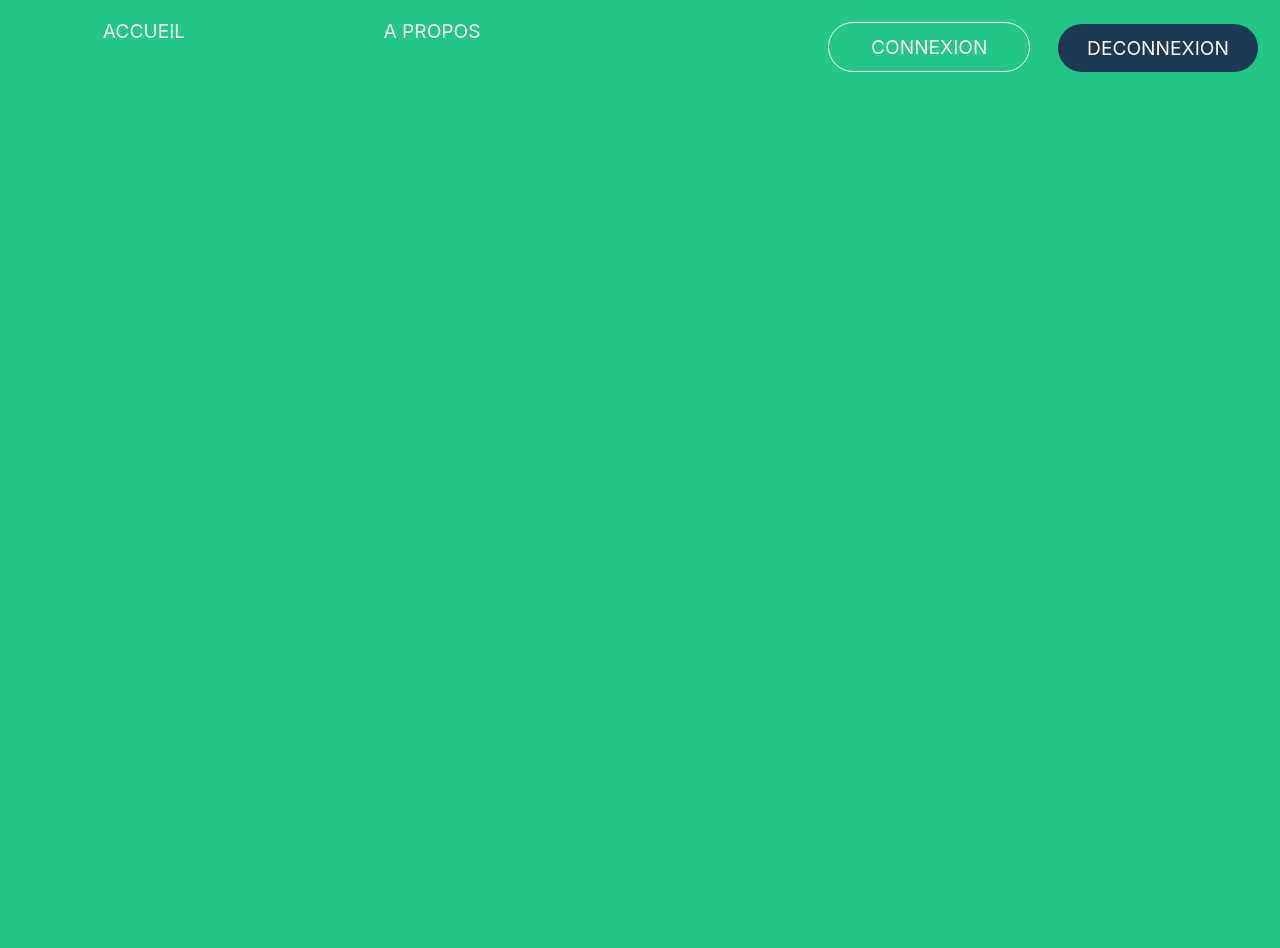
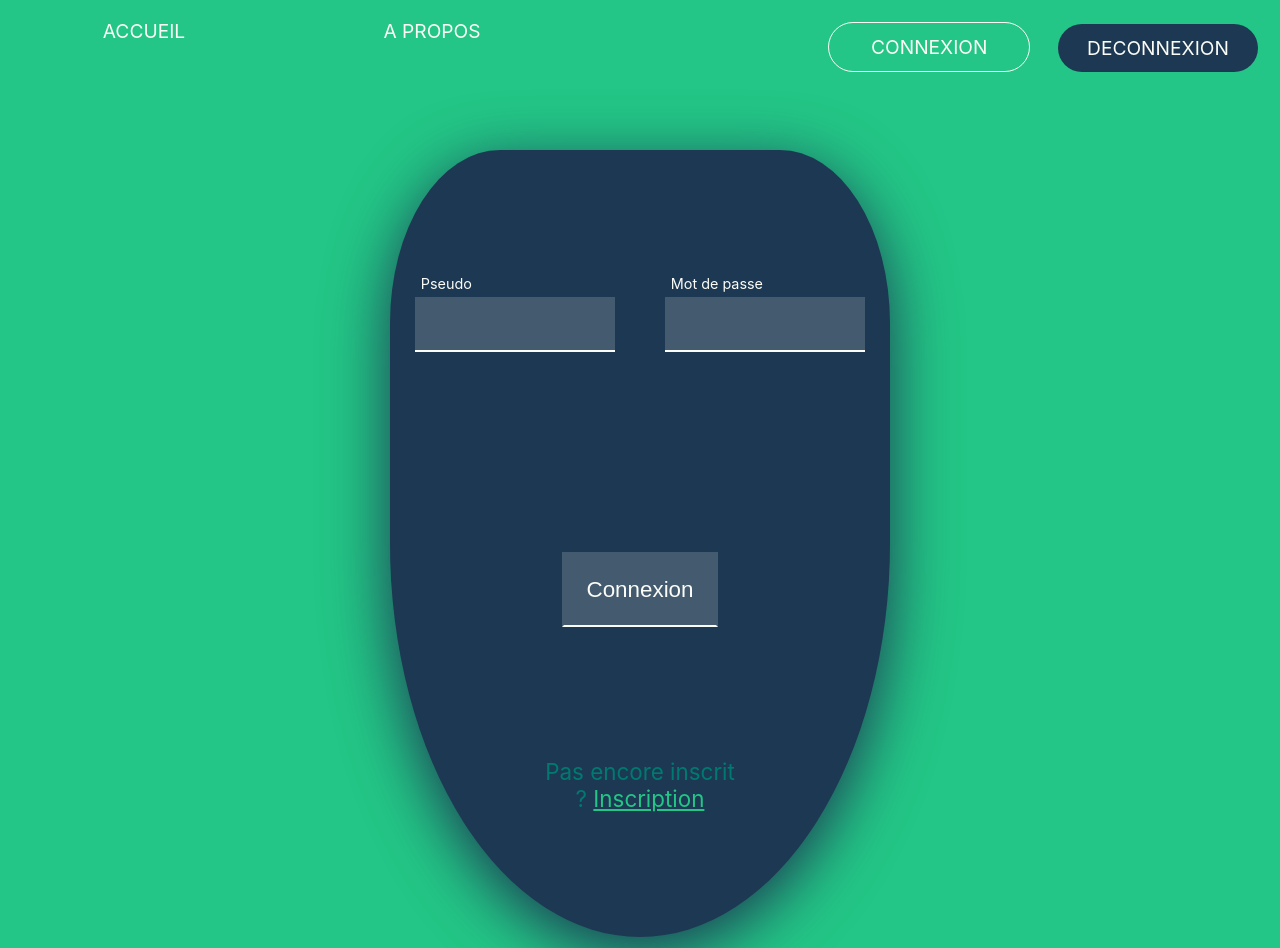
Before and after one commit to SnyDrive25/listecourses, a React (Create React App) app: page /connexion in a window 1280 px wide. Before the commit the page ends 800 px from the top, so only its background shows below. Built offline with nearby package versions, Linux system fonts and the light colour scheme.

Commit message:
connexion

```diff
--- a/package.json
+++ b/package.json
@@ -6,6 +6,7 @@
     "@testing-library/jest-dom": "^5.16.5",
     "@testing-library/react": "^13.4.0",
     "@testing-library/user-event": "^13.5.0",
+    "jquery": "^3.6.3",
     "react": "^18.2.0",
     "react-dom": "^18.2.0",
     "react-router-dom": "^6.8.0",
--- a/public/index.html
+++ b/public/index.html
@@ -9,6 +9,7 @@
   <meta name="description" content="Web site created using create-react-app" />
   <link rel="apple-touch-icon" href="%PUBLIC_URL%/logo192.png" />
   <link rel="manifest" href="%PUBLIC_URL%/manifest.json" />
+  <script src="https://ajax.googleapis.com/ajax/libs/jquery/3.6.1/jquery.min.js"></script>
   <title>Mes courses</title>
 </head>
 
--- a/src/components/navbar/Navbar.js
+++ b/src/components/navbar/Navbar.js
@@ -47,15 +47,15 @@ function Navbar() {
                 <span id="hamburger" onClick={() => biggerNav()}></span>
                 <span id="cross" onClick={() => biggerNav()}></span>
                 <p className="co">
-                    <a href="../login" id="login">Connexion</a>
-                    <a href="../disconnect" id="disconnect">Deconnexion</a>
+                    <a href="../connexion" id="login">Connexion</a>
+                    <a href="../deconnexion" id="disconnect">Deconnexion</a>
                 </p>
             </div>
             <div id="scrolled">
                 <a href="../" id="home">Accueil</a>
                 <a href="../about" id="about">A propos</a>
-                <a href="../login" id="login" className="notel">Connexion</a>
-                <a href="../disconnect" id="disconnect">Deconnexion</a>
+                <a href="../connexion" id="login" className="notel">Connexion</a>
+                <a href="../deconnexion" id="disconnect">Deconnexion</a>
             </div>
         </div>
     );
--- /dev/null
+++ b/src/pages/connexion/Connexion.css
@@ -0,0 +1,127 @@
+#connexion {
+    margin-top: 150px;
+    margin-left: auto;
+    margin-right: auto;
+    padding: 25px 0;
+    background-color: var(--dark);
+    border: none;
+    box-shadow: 0 1em 4em var(--dark);
+    height: 650px;
+    max-height: 90vh;
+    min-height: fit-content;
+    width: 95vw;
+    max-width: 500px;
+    filter: hue-rotate(0deg);
+    border-radius: 44% 44% 100% 100%;
+    transition: all.2s;
+}
+
+
+@media only screen and (min-width: 700px) {
+
+    #connexion {
+        animation: flow 4s infinite;
+        animation-timing-function: ease;
+    }
+
+    @keyframes flow {
+        0% {
+            box-shadow: 0 1em 4em var(--dark);
+            transform: translateY(0em);
+            filter: hue-rotate(0deg);
+        }
+
+        50% {
+            box-shadow: 0 .3em 1.2em var(--dark);
+            transform: translateY(.7em);
+            filter: hue-rotate(17deg);
+        }
+
+        100% {
+            box-shadow: 0 1em 4em var(--dark);
+            transform: translateY(0em);
+            filter: hue-rotate(0deg);
+        }
+    }
+
+}
+
+#connexion div {
+    display: flex;
+    flex-wrap: wrap;
+}
+
+#connexion p {
+    margin: 100px auto;
+    width: 40%;
+    min-width: 150px;
+    position: relative;
+    background: transparent;
+    text-align: center;
+    color: var(--main-plus);
+    padding-top: 1.4em;
+}
+
+.button {
+    margin: 0 auto;
+    margin-top: 100px;
+    padding: 1em;
+    font-size: 1.4em;
+    background-color: rgb(251, 252, 246, .17);
+    border: .1em solid transparent;
+    border-radius: 0;
+    border-bottom: .1em solid var(--light);
+    color: var(--light);
+    transition: all.2s;
+}
+
+.button:hover,
+.button:target,
+.button:active,
+.button:focus {
+    cursor: pointer;
+    background-color: transparent;
+    border-radius: 100%;
+    padding: 2em;
+    transform: translateY(-1em);
+    border: .1em solid var(--light);
+    color: transparent;
+    outline: none;
+    margin-bottom: -2em;
+}
+
+#connexion p label {
+    position: absolute;
+    z-index: 1;
+    top: 0em;
+    left: 0;
+    color: var(--light);
+    background-color: transparent;
+}
+
+#connexion p input {
+    color: var(--light);
+    width: calc(100% - .8em);
+    border: none;
+    border-radius: 0px;
+    border-bottom: .1em solid var(--light);
+    background-color: #435a6f;
+    padding: .4em;
+    padding-top: .8em;
+    text-align: center;
+}
+
+#connexion p input:focus,
+#connexion p input:active,
+#connexion p input:target {
+    background-color: var(--dark);
+    border-radius: 1% 1% 50% 50%;
+}
+
+.infos {
+    font-size: 1.4em;
+}
+
+.infos a {
+    color: var(--main);
+}
--- a/src/pages/connexion/Connexion.js
+++ b/src/pages/connexion/Connexion.js
@@ -1,9 +1,25 @@
 import '../../App.css';
+import './Connexion.css';
 
 function Connexion() {
     return (
-        <div>
-
+        <div id='connexion'>
+            <div>
+                <p>
+                    <label>Pseudo</label>
+                    <input id="email" name="email"></input>
+                </p>
+                <p>
+                    <label>Mot de passe</label>
+                    <input id="mdp" name="mdp"></input>
+                </p>
+            </div>
+            <div>
+                <button className="button">Connexion</button>
+            </div>
+            <div>
+                <p className='infos'>Pas encore inscrit ? <a href="../inscription">Inscription</a></p>
+            </div>
         </div>
     );
 }
--- a/src/pages/home/Home.css
+++ b/src/pages/home/Home.css
@@ -77,6 +77,11 @@
     font-size: 1.2em;
 }
 
+.card input {
+    padding-top: 1em;
+    padding-bottom: 1em;
+}
+
 .card span {
     width: fit-content;
 }
--- a/src/pages/home/Home.js
+++ b/src/pages/home/Home.js
@@ -4,18 +4,7 @@ import { useState } from 'react';
 
 function Home() {
 
-  const [liste, setListe] = useState([]);
-
-  function sync() {
-    if (localStorage.getItem("liste") !== null) {
-      var array = JSON.parse(localStorage.getItem("liste"));
-      console.log(array);
-    }
-    else {
-      console.log("nope");
-      localStorage.setItem("liste", JSON.stringify(liste));
-    }
-  }
+  var [liste, setListe] = useState([]);
 
   localStorage.setItem("liste", JSON.stringify(liste));
 
@@ -23,24 +12,28 @@ function Home() {
     let div = document.getElementById("card");
     let spans = div.getElementsByTagName("span");
     let textArray = [];
-
     for (let i = 0; i < spans.length; i++) {
       textArray.push(spans[i].textContent);
     }
-
-    if (textArray.length !== JSON.parse(localStorage.getItem("liste")).length) {
+    if (textArray.length >= JSON.parse(localStorage.getItem("liste")).length) {
+      window.done = true;
       setListe(textArray);
     }
-
   }, 500);
 
   function search() {
-    var element = document.getElementById("new_element").value.replace(/[^a-zA-Z0-9\s]/g, "");   // On enlève tout ce qui n'est pas un caractère alphabétique (a-zA-Z), numériques (0-9) ou un espace (\s) avec une expression régulière
+    var element = document.getElementById("new_element").value.replace(/[^a-zA-Z0-9\s]/g, "");
+    // On enlève tout ce qui n'est pas un caractère alphabétique (a-zA-Z), numériques (0-9) ou un espace (\s) avec une expression régulière
+
     if (element.length === 0) {
       alert("Veuillez remplir la zone de texte avant d'ajouter un élément");
     }
     else {
       element = element[0].charAt(0).toUpperCase() + element.slice(1).toLowerCase();
+      if (liste.includes(element)) {
+        alert("Cet élément est déjà dans la liste !");
+      }
+      else {
         if (element !== "") {
           var old_list = JSON.parse(localStorage.getItem("liste"));      // on récupère la liste actuelle
           setListe([...old_list, element]);                              // on ajoute le nouvel élément dans le tableau
@@ -57,17 +50,36 @@ function Home() {
         }
       }
     }
+    document.getElementById("new_element").focus();
+  }
+
+  function sync() {
+    const retrievedArray = JSON.parse(localStorage.getItem('liste')) || [];
+    setListe(retrievedArray);
+    let div = document.getElementById("card");
+    let spans = div.getElementsByTagName("span");
+    let textArray = [];
+    for (let i = 0; i < spans.length; i++) {
+      textArray.push(spans[i].textContent);
+    }
+    for (let i = 0; i < retrievedArray.length; i++) {
+      if (textArray.includes(retrievedArray[i]) === false) {
+        var code_element = retrievedArray[i].replaceAll(" ", "_").toLowerCase();
+        document.getElementById("card").innerHTML += "<span id='e" + code_element + "' onclick='e" + code_element + ".parentNode.removeChild(e" + code_element + ")'>" + retrievedArray[i] + "</span>";
+      }
+    }
+  }
 
   return (
     <div className="App">
       <h1>Ma liste de courses personnalisée !</h1>
-      <button className='sync' onClick={() => sync()}>Synchroniser avec les données du navigateur</button>
+      <button className='sync'>Synchroniser avec les données du navigateur</button>
       <div className='card'>
         <input type="text" placeholder='Oignons, Poulet, Jus, ...' id="new_element"></input>
         <button id="button" onClick={() => search()}>Ajouter</button>
       </div>
       <div className='card big' id="card"></div>
-    </div >
+    </ div >
   );
 }
 
```
Also changed, not shown: 2 other files (tests, documents, lock files or other folders). Lines whose indentation alone changed are shown as unchanged.
